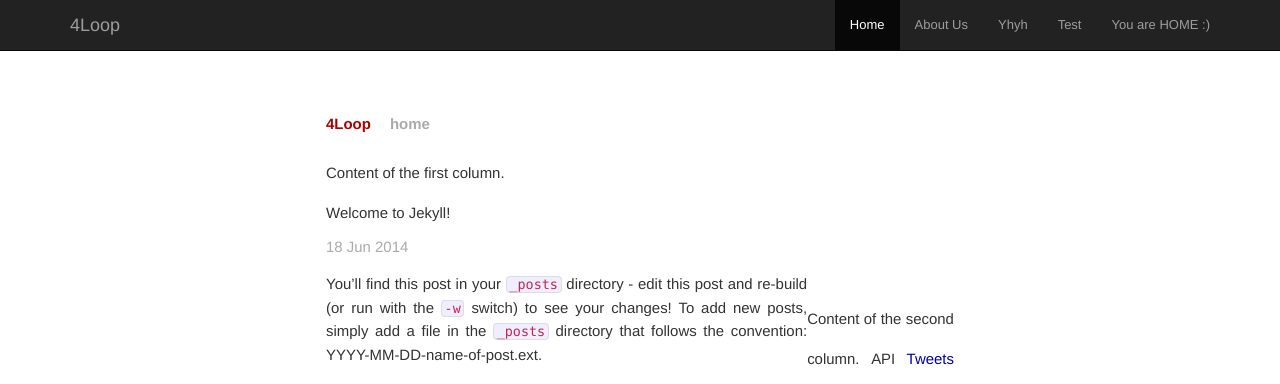
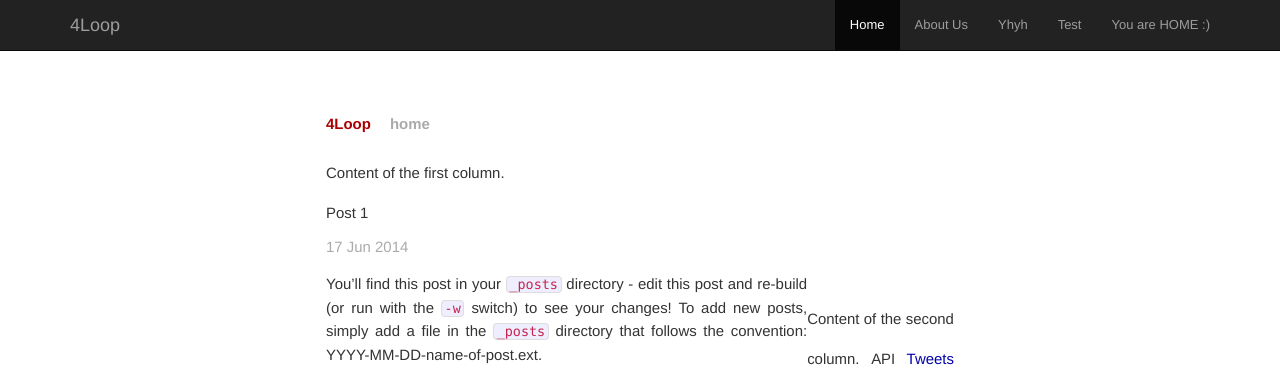
Before and after one commit to wsfan/4loop, a Jekyll site: the page built from _posts/2014-06-17-post1.markdown, in a window 1280 px wide. Shown: the top 384 px of the page. Built offline with Jekyll 4.4.1, drawn with Linux system fonts in a browser that asks for light colours; nearby versions of some CDN libraries; library files that are not in the unit come from our copies; comment, search, counter and statistics services are not loaded.

Commit message:
Update 2014-06-17-post1.markdown

```diff
--- a/_posts/2014-06-17-post1.markdown
+++ b/_posts/2014-06-17-post1.markdown
@@ -1,7 +1,7 @@
 ---
 layout: post
-title:  "Welcome to Jekyll!"
-date:   2014-06-18 12:02:00
+title:  "Post 1"
+date:   2014-06-17 12:02:00
 categories: jekyll update
 ---
 
```
